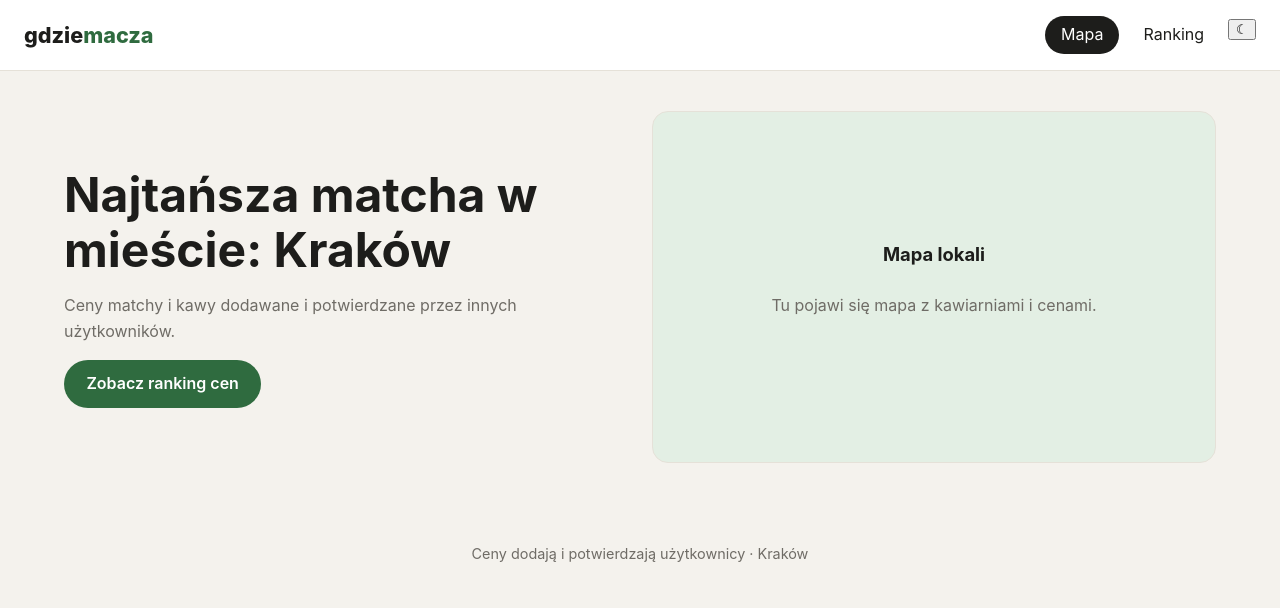
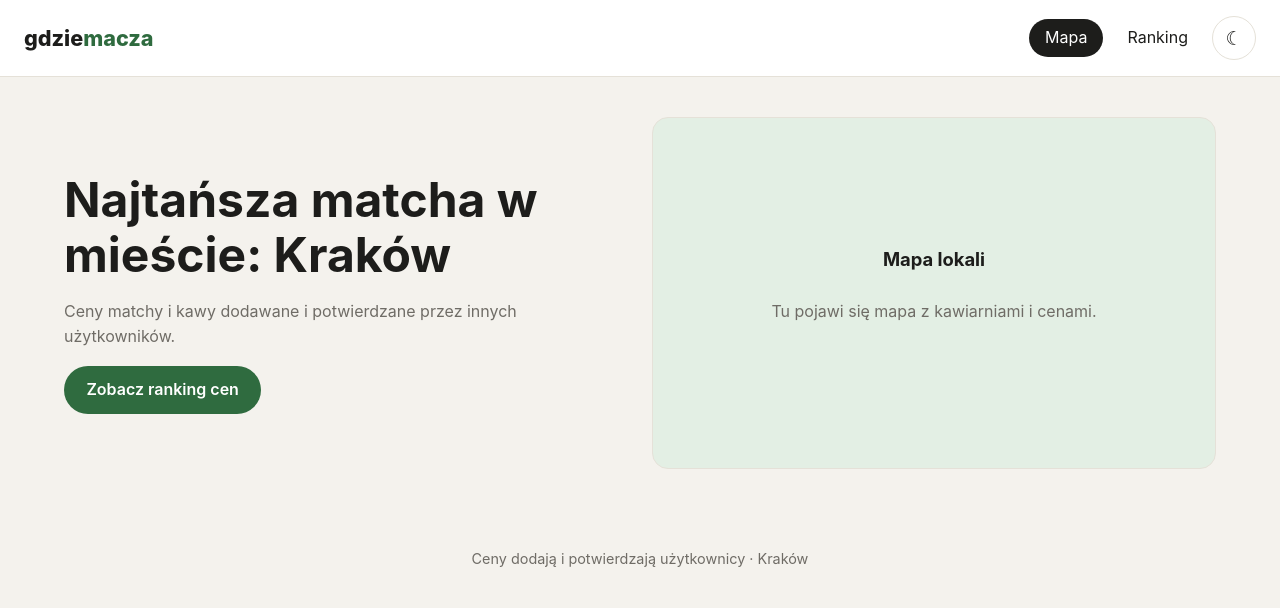
Before and after one commit to carpyook/maczmapa, a PHP site: page / in a window 1280 px wide. Shown: the top 608 px of the page. Run offline with PHP 8.4, Linux system fonts and the light colour scheme.

Commit message:
feat: style theme toggle and dark mode contrast

```diff
--- a/public/css/style.css
+++ b/public/css/style.css
@@ -248,3 +248,45 @@ button:focus-visible {
     min-height: 22rem;
   }
 }
+
+/* 6. Motyw jasny / ciemny */
+:root {
+  color-scheme: light;
+  --color-on-brand: #ffffff;
+}
+
+html[data-theme="dark"] {
+  color-scheme: dark;
+  --color-on-brand: #161714;
+}
+
+html {
+  background: var(--color-background);
+}
+
+.nav-list {
+  align-items: center;
+}
+
+.button {
+  color: var(--color-on-brand);
+}
+
+.theme-toggle {
+  display: inline-flex;
+  align-items: center;
+  justify-content: center;
+  width: 2.75rem;
+  height: 2.75rem;
+  padding: 0;
+  border: 1px solid var(--color-border);
+  border-radius: 50%;
+  background: var(--color-surface);
+  color: var(--color-text);
+  font-size: 1.2rem;
+  cursor: pointer;
+}
+
+.theme-toggle:hover {
+  background: var(--color-brand-soft);
+}
```
